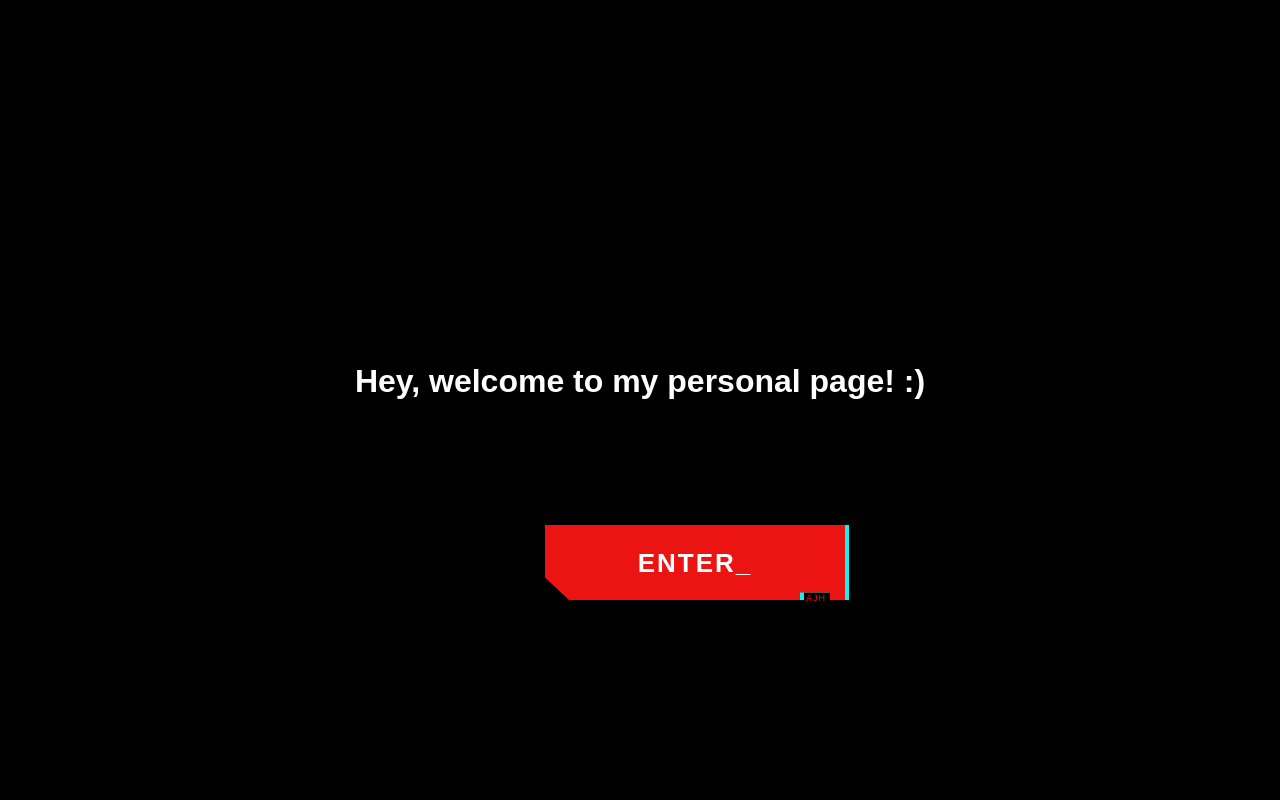
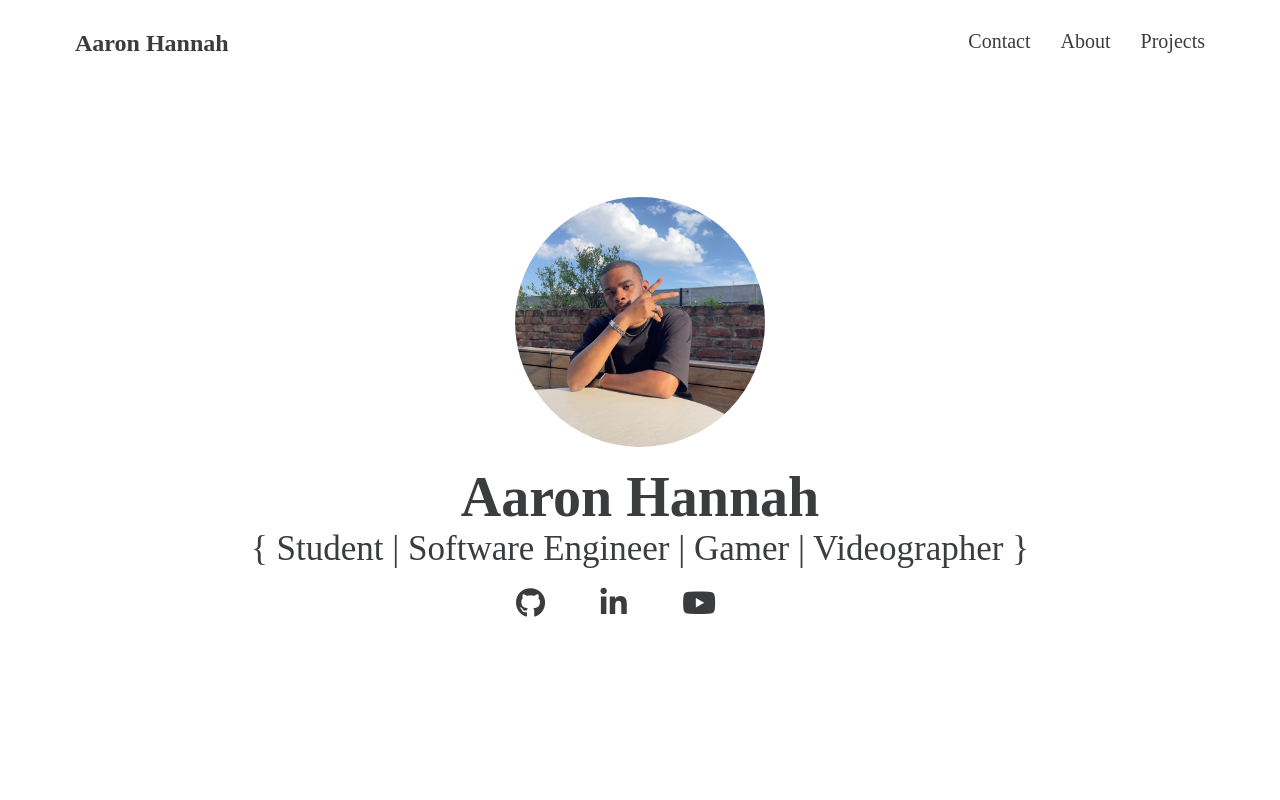
Before and after one commit to SolelyA/aaronjhannah.me, a Django app: page / in a window 1280 px wide. Run offline with Django 4.2, Linux system fonts and the light colour scheme; some libraries are stand-ins or nearby versions; some web fonts are replaced.

Commit message:
Upgraded the site

```diff
--- a/hello/static/hello/site.css
+++ b/hello/static/hello/site.css
@@ -13,117 +13,11 @@
       font-family: "Cyber";
   }
 
-  .header {
-    position: fixed;
-    top: 0;
-    left: 0;
-    width: 100%;
-    height: 50px;
-    /* background-color: red; */
-    z-index: 10%;
-    display: flex;
-    align-items: center;
-    justify-content: flex-end;
-    padding: 0 2vw;
-    z-index: 10;
-    mix-blend-mode: difference;
-  }
-
-  .menu-tog {
-    position: relative;
-    display: flex;
-    flex-direction: column;
-    width: 30px;
-    height: 10px;
-    justify-content: space-around;
-    cursor: pointer;
-    transition: 0.5s;
-    transform: center;
-  }
-
-  .menu-tog span {
-    height: 2px;
-    background-color: rgb(255, 255, 255);
-    transform-origin: center;
-    transition: 0.2s;
-  }
-
-  .menu-tog span:nth-child(1) {
-    width: 100%;
-  }
-
-  .menu-tog span:nth-child(2) {
-    width: 80%;
-  }
-
-  .menu-tog.active span {
-    position: absolute;
-    left: 0%;
-    width: 100%;
-  }
-
-  .menu-tog.active span:nth-child(1) {
-    top: 40%;
-    transform: rotate(45deg);
-  }
-
-  .menu-tog.active span:nth-child(2) {
-    bottom: 40%;
-    transform: rotate(-45deg);
-  }
-
-  .wrapper {
-    position: fixed;
-    width: 100%;
-    display: flex;
-    justify-content: center;
-    align-items: center;
-    min-height: 100%;
-  }
-
-  .wrapper > .transition {
-    position: absolute;
-    left: 0;
-    top: 0;
-    width: 100%;
-    height: 100%;
-  }
-
-  ul {
-    position: relative;
-    top: -5vh;
-    z-index: 2;
-    opacity: 0;
-    transition: 0.5s;
-    height: 300px;
-    display: flex;
-    flex-direction: column;
-    justify-content: space-between;
-    text-align: center;
-    pointer-events: none;
-  }
-
-  ul.active {
-    opacity: 1;
-    pointer-events: all;
-  }
-
-  li:hover {
-    cursor: pointer;
-    opacity: 0.7;
-  }
-
-.message {
-    font-weight: 600;
-    color: blue;
-}
-
 .navbar {
-    background-color: lightslategray;
-    font-size: 1em;
+    font-size: 20px;
     font-family: 'Cyber', sans-serif;
-    color: white;
-    padding: 8px 5px 8px 5px;
+    color: #3a3c3e;
+    padding: 30px 75px 20px 75px;
 }
 
 .navbar a {
@@ -137,23 +31,17 @@
 }
 
 .navbar-item {
-    font-variant: small-caps;
+   font-size: 20px;
     margin-left: 30px;
+    float: right;
 }
 
 .body-content {
-    padding: 5px;
+    padding: 120px;
     font-family:'Cyber', sans-serif;
+    color: #3a3c3e;
 }
 
-input[name=message] {
-    width: 80%;
-}
-
-.message_list th,td {
-    text-align: left;
-    padding-right: 15px;
-}
 
 .homePageText{
     text-align: center;
@@ -167,3 +55,114 @@ input[name=message] {
     width: 100%;
     text-align: left;
  }
+
+ .abm {
+  font-size: 25px;
+  text-align: center;
+  right: 10;
+  font-weight: 400;
+ }
+
+ .background {
+  max-width: 1000px;
+  font-size: 20px;
+ }
+
+ .bom{
+  font-size: 28px;
+  color: red;
+  font-weight: 1000;
+ }
+
+ .today{
+  max-width: 1000px;
+  font-size: 20px;
+ }
+
+ .intro{
+  font-size: 35px;
+  text-align: center;
+ }
+
+ .hah{
+  text-align: center;
+  font-size: 28px;
+
+ }
+
+ .me{
+  size: 1px;
+  border-radius: 50%;
+  display: block;
+  margin-left: auto;
+  margin-right: auto;
+ }
+
+ .social-list{
+  text-align: center;
+  font-size: 30px;
+ }
+
+ ul > li {
+  display: inline-block;
+  text-align: right;
+  max-width: 20rem;
+  margin-right: 3rem
+  /* You can also add some margins here to make it look prettier */
+}
+
+a, a:hover, a:focus, a:active {
+  text-decoration: none;
+  color: inherit;
+}
+
+
+ @media only screen and (min-device-width: 320px) and (max-device-width:480px) {
+
+  .navbar{
+    padding: 20px;
+  }
+  .body-content{
+    padding: 50px;
+  }
+  .hah{
+      font-size:1em
+  }
+
+  .intro{
+    font-size: 1.25em;
+  }
+
+  .today{
+    font-size: 1.2em;
+    max-width: 1500%;
+  }
+
+  .background{
+    font-size: 1.2em;
+    max-width: 1500%;
+  }
+
+  .bom h2{
+    font-size: 1em;
+  }
+
+  .abm{
+    font-size: 1.2em;
+  }
+}
+
+
+@media only screen and (max-device-width: 768px) {
+  .me{
+    height: auto;
+      width:10rem
+  }
+}
+
+@media only screen and (min-device-width: 320px) and (max-device-width:480px) {
+  ul > li {
+      font-size:1.4rem;
+      margin: 1.6rem 0 1.6rem 0
+  }
+}
--- a/hello/static/hello/splashPageCSS.css
+++ /dev/null
@@ -1,219 +0,0 @@
-@font-face {
-    font-family: Cyber;
-    src: url("https://assets.codepen.io/605876/Blender-Pro-Bold.otf");
-    font-display: swap;
-  }
-
-.splash{
-    position: fixed;
-    top: 0;
-    left: 0;
-    width: 100%;
-    height: 100vh;
-    background-color: black;
-    z-index: 200;
-    color: white;
-    text-align: center;
-    line-height: 90vh;
-    font-family: 'Cyber', sans-serif;
-
-}
-
-
-@keyframes fadeIn{
-    to{
-        opacity: 1;
-
-    }
-}
-
-.fade-in{
-    opacity: 0;
-    animation: fadeIn 1s ease-in forwards;
-}
-
-@keyframes fadeInLong{
-    to{
-        opacity: 1;
-
-    }
-}
-
-.fade-in-long{
-    opacity: 0;
-    animation: fadeInLong 3s ease-in forwards;
-}
-
-  .cybr-btn {
-    --primary: hsl(var(--primary-hue), 85%, calc(var(--primary-lightness, 50) * 1%));
-    --shadow-primary: hsl(var(--shadow-primary-hue), 90%, 50%);
-    --primary-hue: 0;
-    --primary-lightness: 50;
-    --color: hsl(0, 0%, 100%);
-    --font-size: 26px;
-    --shadow-primary-hue: 180;
-    --label-size: 9px;
-    --shadow-secondary-hue: 60;
-    --shadow-secondary: hsl(var(--shadow-secondary-hue), 90%, 60%);
-    --clip: polygon(0 0, 100% 0, 100% 100%, 95% 100%, 95% 90%, 85% 90%, 85% 100%, 8% 100%, 0 70%);
-    --border: 4px;
-    --shimmy-distance: 5;
-    --clip-one: polygon(0 2%, 100% 2%, 100% 95%, 95% 95%, 95% 90%, 85% 90%, 85% 95%, 8% 95%, 0 70%);
-    --clip-two: polygon(0 78%, 100% 78%, 100% 100%, 95% 100%, 95% 90%, 85% 90%, 85% 100%, 8% 100%, 0 78%);
-    --clip-three: polygon(0 44%, 100% 44%, 100% 54%, 95% 54%, 95% 54%, 85% 54%, 85% 54%, 8% 54%, 0 54%);
-    --clip-four: polygon(0 0, 100% 0, 100% 0, 95% 0, 95% 0, 85% 0, 85% 0, 8% 0, 0 0);
-    --clip-five: polygon(0 0, 100% 0, 100% 0, 95% 0, 95% 0, 85% 0, 85% 0, 8% 0, 0 0);
-    --clip-six: polygon(0 40%, 100% 40%, 100% 85%, 95% 85%, 95% 85%, 85% 85%, 85% 85%, 8% 85%, 0 70%);
-    --clip-seven: polygon(0 63%, 100% 63%, 100% 80%, 95% 80%, 95% 80%, 85% 80%, 85% 80%, 8% 80%, 0 70%);
-    font-family: 'Cyber', sans-serif;
-    color: var(--color);
-    cursor: pointer;
-    background: transparent;
-    text-transform: uppercase;
-    font-size: var(--font-size);
-    outline: transparent;
-    letter-spacing: 2px;
-    position: fixed;
-    top: 525px;
-    left:545px;
-    font-weight: 700;
-    border: 0;
-    min-width: 300px;
-    height: 75px;
-    line-height: 75px;
-    transition: background 0.2s;
-  }
-
-  .cybr-btn:hover {
-    --primary: hsl(var(--primary-hue), 85%, calc(var(--primary-lightness, 50) * 0.8%));
-  }
-  .cybr-btn:active {
-    --primary: hsl(var(--primary-hue), 85%, calc(var(--primary-lightness, 50) * 0.6%));
-  }
-
-  .cybr-btn:after,
-  .cybr-btn:before {
-    content: '';
-    position: absolute;
-    top: 0;
-    left: 0;
-    right: 0;
-    bottom: 0;
-    clip-path: var(--clip);
-    z-index: -1;
-  }
-
-  .cybr-btn:before {
-    background: var(--shadow-primary);
-    transform: translate(var(--border), 0);
-  }
-
-  .cybr-btn:after {
-    background: var(--primary);
-  }
-
-  .cybr-btn__tag {
-    position: absolute;
-    padding: 1px 4px;
-    letter-spacing: 1px;
-    line-height: 1;
-    bottom: -5%;
-    right: 5%;
-    font-weight: normal;
-    color: red;
-    font-size: var(--label-size);
-  }
-
-  .cybr-btn__glitch {
-    position: absolute;
-    top: calc(var(--border) * -1);
-    left: calc(var(--border) * -1);
-    right: calc(var(--border) * -1);
-    bottom: calc(var(--border) * -1);
-    background: var(--shadow-primary);
-    text-shadow: 2px 2px var(--shadow-primary), -2px -2px var(--shadow-secondary);
-    clip-path: var(--clip);
-    animation: glitch 2s infinite;
-    display: none;
-  }
-
-  .cybr-btn:hover .cybr-btn__glitch {
-    display: block;
-  }
-
-  .cybr-btn__glitch:before {
-    content: '';
-    position: absolute;
-    top: calc(var(--border) * 1);
-    right: calc(var(--border) * 1);
-    bottom: calc(var(--border) * 1);
-    left: calc(var(--border) * 1);
-    clip-path: var(--clip);
-    background: var(--primary);
-    z-index: -1;
-  }
-
-  @keyframes glitch {
-    0% {
-      clip-path: var(--clip-one);
-    }
-    2%, 8% {
-      clip-path: var(--clip-two);
-      transform: translate(calc(var(--shimmy-distance) * -1%), 0);
-    }
-    6% {
-      clip-path: var(--clip-two);
-      transform: translate(calc(var(--shimmy-distance) * 1%), 0);
-    }
-    9% {
-      clip-path: var(--clip-two);
-      transform: translate(0, 0);
-    }
-    10% {
-      clip-path: var(--clip-three);
-      transform: translate(calc(var(--shimmy-distance) * 1%), 0);
-    }
-    13% {
-      clip-path: var(--clip-three);
-      transform: translate(0, 0);
-    }
-    14%, 21% {
-      clip-path: var(--clip-four);
-      transform: translate(calc(var(--shimmy-distance) * 1%), 0);
-    }
-    25% {
-      clip-path: var(--clip-five);
-      transform: translate(calc(var(--shimmy-distance) * 1%), 0);
-    }
-    30% {
-      clip-path: var(--clip-five);
-      transform: translate(calc(var(--shimmy-distance) * -1%), 0);
-    }
-    35%, 45% {
-      clip-path: var(--clip-six);
-      transform: translate(calc(var(--shimmy-distance) * -1%));
-    }
-    40% {
-      clip-path: var(--clip-six);
-      transform: translate(calc(var(--shimmy-distance) * 1%));
-    }
-    50% {
-      clip-path: var(--clip-six);
-      transform: translate(0, 0);
-    }
-    55% {
-      clip-path: var(--clip-seven);
-      transform: translate(calc(var(--shimmy-distance) * 1%), 0);
-    }
-    60% {
-      clip-path: var(--clip-seven);
-      transform: translate(0, 0);
-    }
-    31%, 61%, 100% {
-      clip-path: var(--clip-four);
-    }
-  }
-
-  .cybr-btn:nth-of-type(2) {
-    --primary-hue: 260;
-  }
--- a/hello/templates/hello/home.html
+++ b/hello/templates/hello/home.html
@@ -8,7 +8,33 @@
     <div class = "homePageText">
         {% load static %}
         <script src="{% static 'hello/layout.js' %}"></script>
-        <h1>Hey, Aaron here</h1>
     </div>
 
+
+        <img src ="{% static 'hello/misc/aaronHannahV1.png' %}" class ="me" alt ="Aaron Hannah" height ="250" />
+        <br>
+        <div class = "hah">
+            <h1>Aaron Hannah</h1>
+            </div>
+        <div class = "intro">
+        <p>{
+            Student | Software Engineer | Gamer | Videographer
+        }</p>
+        </div>
+
+        <br>
+
+        <ul class ="social-list">
+            <li class = "social-item">
+                <a href="https://github.com/SolelyA" class="fa fa-github"></a>
+            </li>
+            <li class = "social-item">
+                <a href="https://www.linkedin.com/in/aaron-hannah-4ab438205/" class="fa fa-linkedin"></a>
+            </li>
+            <li class = "social-item">
+                <a href="https://www.youtube.com/c/ADubs/" class="fa fa-youtube"></a>
+            </li>
+        </ul>
+
+
 {% endblock %}
--- a/hello/templates/hello/layout.html
+++ b/hello/templates/hello/layout.html
@@ -7,43 +7,22 @@
     {% load static %}
 
     <link rel="stylesheet" type="text/css" href="{% static 'hello/site.css' %}"/>
+    <link rel="stylesheet" href="path/to/font-awesome/css/font-awesome.min.css">
+    <script src="https://kit.fontawesome.com/a39945262f.js" crossorigin="anonymous"></script>
 </head>
-
 <body>
 
-
-    <div class="header">
-        <div class="menu-tog ">
-            <span></span>
-            <span></span>
-        </div>
+    <div class="navbar">
+        <a href="{% url 'home' %}" class="navbar-brand">Aaron Hannah</a>
+        <a href="{% url 'project' %}" class="navbar-item">Projects</a>
+        <a href="{% url 'about' %}" class="navbar-item">About</a>
+        <a href="{% url 'contact' %}" class="navbar-item">Contact</a>
     </div>
-
-    <div class='wrapper'>
-        <svg class="transition" viewBox="0 0 100 100" preserveAspectRatio="none">
-          <path class="path" stroke="black" fill='#bd230b' stroke-width="3px" dur="10s" vector-effect="non-scaling-stroke"
-          d="M 0 100 L 100 100 100 100 0 100 C 0 0, 0 0, 0 100"/>
-            <animateMotion dur="10s" repeatCount="indefinite">
-              <mpath xlink:href="#path" />
-            </animateMotion>
-        </svg>
-        <ul>
-            <li><a href="{% url 'home' %}" class="navbar-item">HOME</a></li>
-            <li><a href="{% url 'about' %}" class="navbar-item">ABOUT</a></li>
-            <li><a href="{% url 'project' %}" class="navbar-item">PROJECTS</a></li>
-            <li><a href="{% url 'contact' %}" class="navbar-item">CONTACT</a></li>
-        </ul>
-      </div>
-
-      <script src="{% static 'hello/layout.js' %}"></script>
 
 <div class="body-content">
     {% block content %}
+
     {% endblock %}
-    <hr/>
-    <div class = "footer">
-        <p>© 2022</p>
-    </div>
 </div>
 </body>
 </html>
--- a/hello/templates/hello/splashPage.html
+++ /dev/null
@@ -1,21 +0,0 @@
-<!DOCTYPE html>
-<html lang ="en">
-    <head>
-        <meta charset="UTF-8">
-        <meta name="viewport" content="width=device-width, initial-scale=1.0">
-        <title>Welcome</title>
-    </head>
-    <div class="splash">
-        {% load static %}
-        <link rel="stylesheet" type="text/css" href="{% static 'hello/splashPageCSS.css' %}"/>
-        <h1 class="fade-in">Hey, welcome to my personal page! :)</h1>
-
-        <a href="home">
-        <button class="cybr-btn fade-in-long">
-            Enter<span aria-hidden>_</span>
-            <span aria-hidden class="cybr-btn__glitch">Enter</span>
-            <span aria-hidden class="cybr-btn__tag">AJH</span>
-          </button>
-        </a>
-    </div>
-</html>
--- a/hello/urls.py
+++ b/hello/urls.py
@@ -3,8 +3,7 @@ from hello import views
 from hello.models import LogMessage
 
 urlpatterns = [
-    path("", views.splashPage, name="splash"),
-    path("home/", views.home, name="home"),
+    path("", views.home, name="home"),
     path("hello/<name>", views.hello_there, name="hello_there"),
     path("about/", views.about, name="about"),
     path("contact/", views.contact, name="contact"),
--- a/hello/views.py
+++ b/hello/views.py
@@ -6,8 +6,6 @@ from django.shortcuts import redirect
 from hello.models import LogMessage
 from django.views.generic import ListView
 
-def splashPage(request):
-    return render(request, "hello/splashPage.html")
 
 def home(request):
     return render(request, "hello/home.html")
```
Also changed, not shown: hello/templates/hello/about.html (+31 -3 lines), hello/static/hello/misc/aaronHannahV1.png (added).
